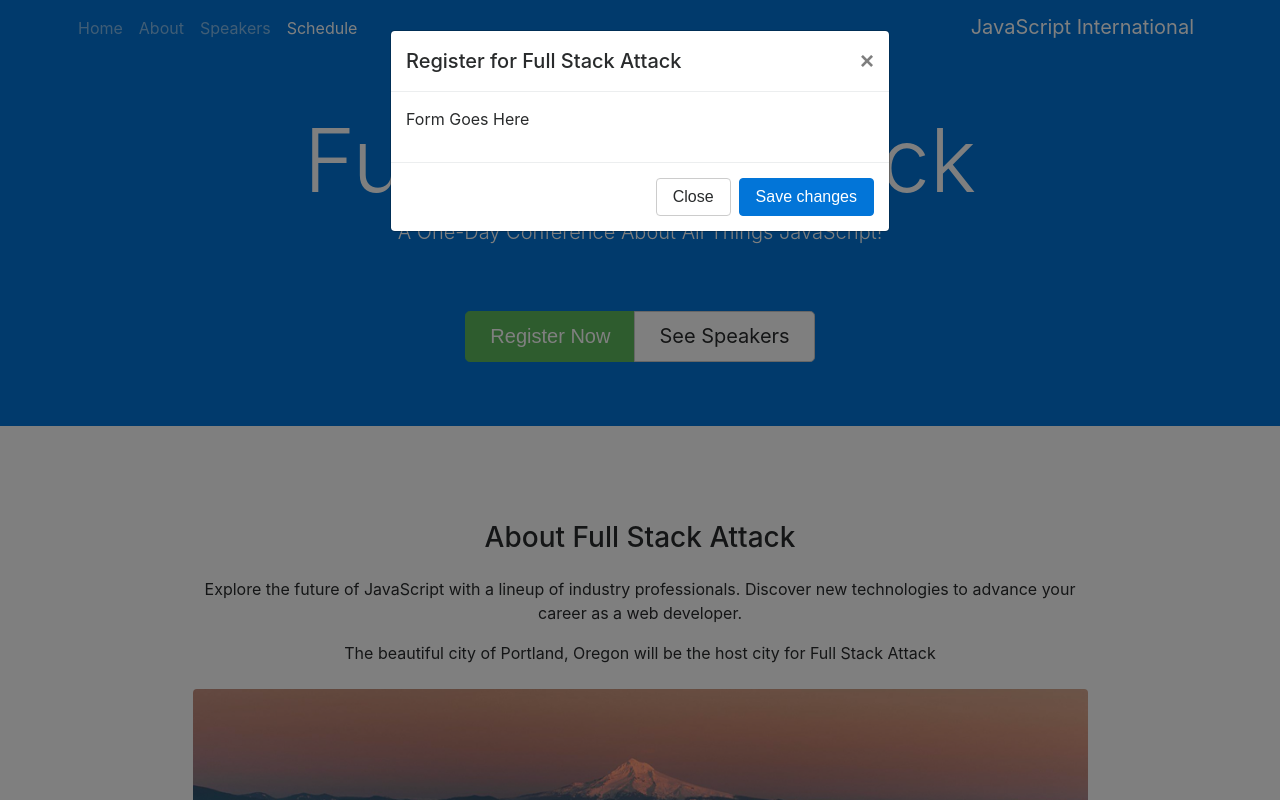
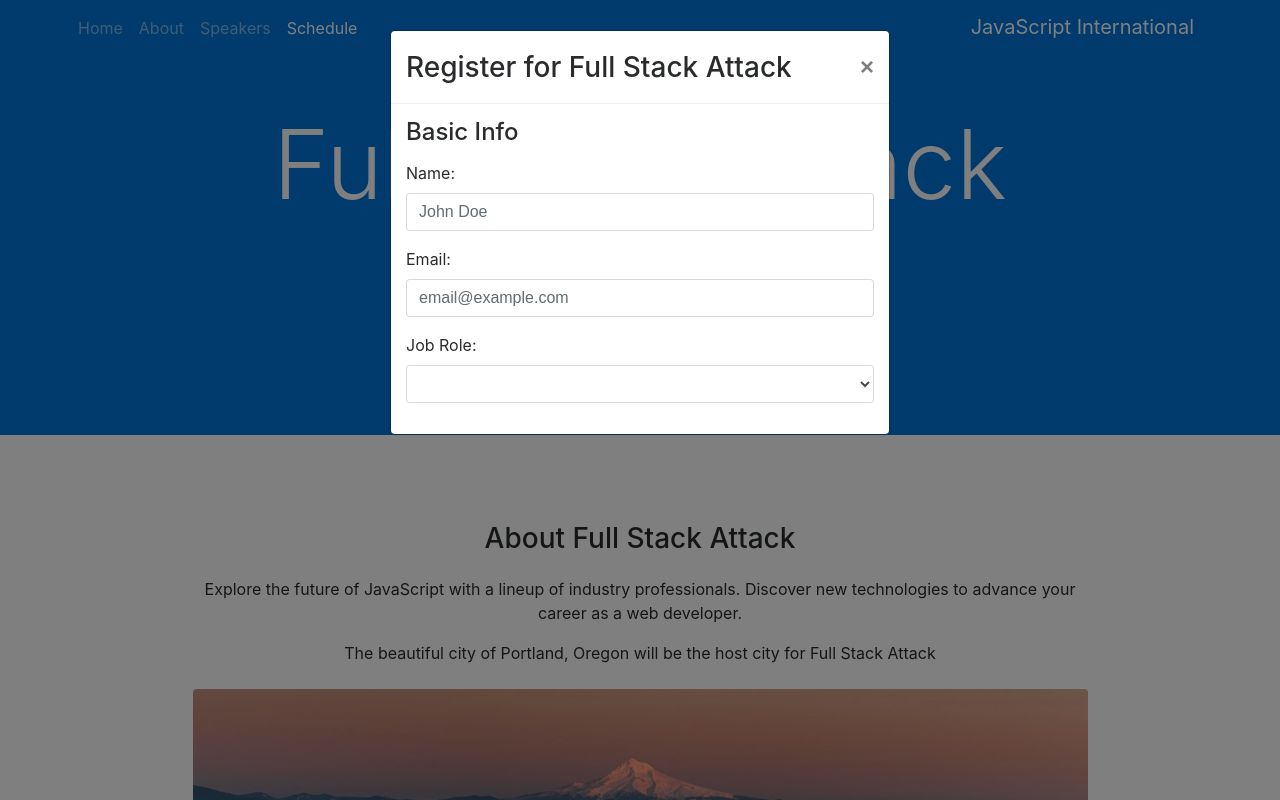
Before and after one commit to JacobWylie/fullstack-conf-bootstrap, a plain HTML site: page index.html in a window 1280 px wide. Both pictures are taken after a click on the button "Register Now". Shown: the top 800 px of the page. Drawn offline with nearby package versions, Linux system fonts and the light colour scheme; a script that the page names is missing.

Commit message:
Added registration form to modal

```diff
--- a/index.html
+++ b/index.html
@@ -38,7 +38,7 @@
     <!-- Jumbotron -->
     <div class="jumbotron jumbotron-fluid bg-primary text-white">
       <div class="container text-sm-center pt-5">
-        <h1 class="display-2">Full Stack Attack</h1>
+        <h1 class="display-1">Full Stack Attack</h1>
         <p class="lead">A One-Day Conference About All Things JavaScript!</p>
         <div class="btn-group mt-5" role="group" aria-label="Basic example">
           <button type="button" class="btn btn-success btn-lg" data-toggle="modal" data-target="#registerModal">Register Now</button>
@@ -47,7 +47,7 @@
       </div> <!-- /Container -->
     </div> <!-- /Jumbotron -->
 
-    <div class="container pt-3">
+    <div class="container pt-2">
 
       <!-- About -->
         <div id="about" class="col-md-10 offset-md-1 text-center my-5">
@@ -246,20 +246,36 @@
       <div class="modal-dialog" role="document">
         <div class="modal-content">
           <div class="modal-header">
-            <h5 class="modal-title" id="exampleModalLabel">Register for Full Stack Attack</h5>
+            <h3 class="modal-title" id="exampleModalLabel">Register for Full Stack Attack</h3>
             <button type="button" class="close" data-dismiss="modal" aria-label="Close">
               <span aria-hidden="true">&times;</span>
             </button>
           </div>
           <div class="modal-body">
-            <p>Form Goes Here</p>
-          </div>
-          <div class="modal-footer">
-            <button type="button" class="btn btn-secondary" data-dismiss="modal">Close</button>
-            <button type="button" class="btn btn-primary">Save changes</button>
+            <!-- Registration Form -->
+            <form>
+              <h4 class="mb-3">Basic Info</h4>
+              <div class="form-group">
+                <label for="name">Name:</label>
+                <div class="">
+                  <input class="form-control" type="text" placeholder="John Doe" id="name">
                 </div>
               </div>
+              <div class="form-group">
+                <label for="email">Email:</label>
+                <div class="">
+                  <input class="form-control" type="email" placeholder="email@example.com" id="email">
                 </div>
+              </div>
+              <div class="form-group">
+                <label for="role">Job Role:</label>
+                <select class="form-control" id="role" name="user-role"></select>
+              </div>
+            </form> <!-- /Registration Form -->
+
+          </div> <!-- /Modal Body -->
+        </div> <!-- /Modal Content -->
+      </div> <!-- /Modal Dialog -->
     </div> <!-- /Modal -->
 
 
```
Lines whose indentation alone changed are shown as unchanged.
